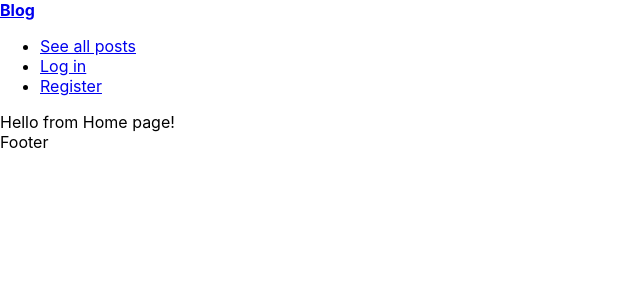
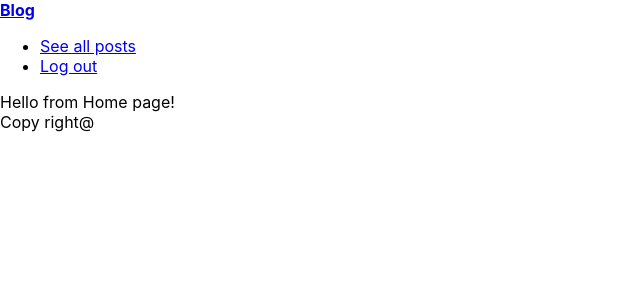
Before and after one commit to ElkaDerm/blog, a React (Create React App) app in the folder frontend/: page / in a window 1280 px wide. Shown: the top 300 px of the page, without its empty margins (0-640 px from the left). Built offline with nearby package versions, Linux system fonts and the light colour scheme.

Commit message:
add navigation functionality

```diff
--- a/frontend/src/components/shared/DefaultLayout.js
+++ b/frontend/src/components/shared/DefaultLayout.js
@@ -1,6 +1,7 @@
 import React from "react";
 
 import { Outlet } from "react-router-dom";
+import { Footer } from "./Footer.js";
 import { Navigation } from "./Navigation.js";
 
 
@@ -11,7 +12,9 @@ export function DefaultLayout () {
                 <Navigation/>
             </nav>
             <Outlet/>
-            <footer>Footer</footer>
+            <footer>
+                <Footer/>
+            </footer>
         </div>
     )
 }
--- /dev/null
+++ b/frontend/src/components/shared/Footer.js
@@ -0,0 +1,9 @@
+
+
+export function Footer () {
+    return (
+        <div>
+            Copy right@
+        </div>
+    )
+}
--- a/frontend/src/components/shared/Navigation.js
+++ b/frontend/src/components/shared/Navigation.js
@@ -4,6 +4,34 @@ import { Link } from "react-router-dom";
 
 
 export function Navigation () {
+
+    const isAuthenticated=true;
+
+    const navigationSwitch = isAuthenticated ? (
+        <ul>
+            <li>
+
+            <Link to='/blog'>See all posts</Link>
+            </li>
+            <li>
+
+            <Link to='logout'>Log out</Link>
+            </li>
+        </ul>
+    ) : (
+        <ul>
+
+                 <li>
+                     <Link to='login'>Log in</Link>
+                 </li>
+                 <li>
+                     <Link to='register'>Register</Link>
+                 </li>
+        </ul>
+    )
+
+
+
     return (
         <nav>
 
@@ -11,17 +39,7 @@ export function Navigation () {
              <strong>Blog</strong>
              </Link>
 
-             <ul>
-                 <li>
-                     <Link to='/blog'>See all posts</Link>
-                 </li>
-                 <li>
-                     <Link to='login'>Log in</Link>
-                 </li>
-                 <li>
-                     <Link to='register'>Register</Link>
-                 </li>
-             </ul>
+            {navigationSwitch}
         </nav>
     )
 }
```
